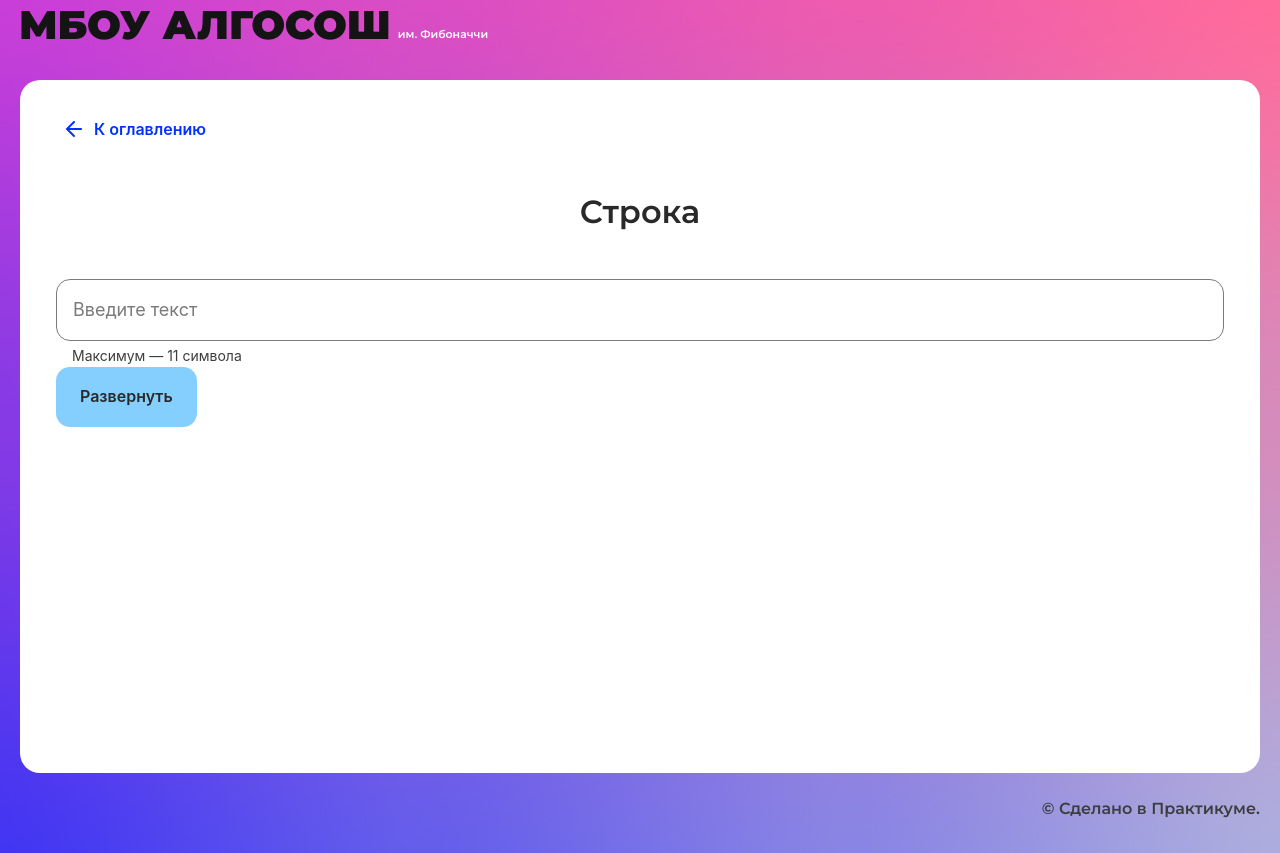
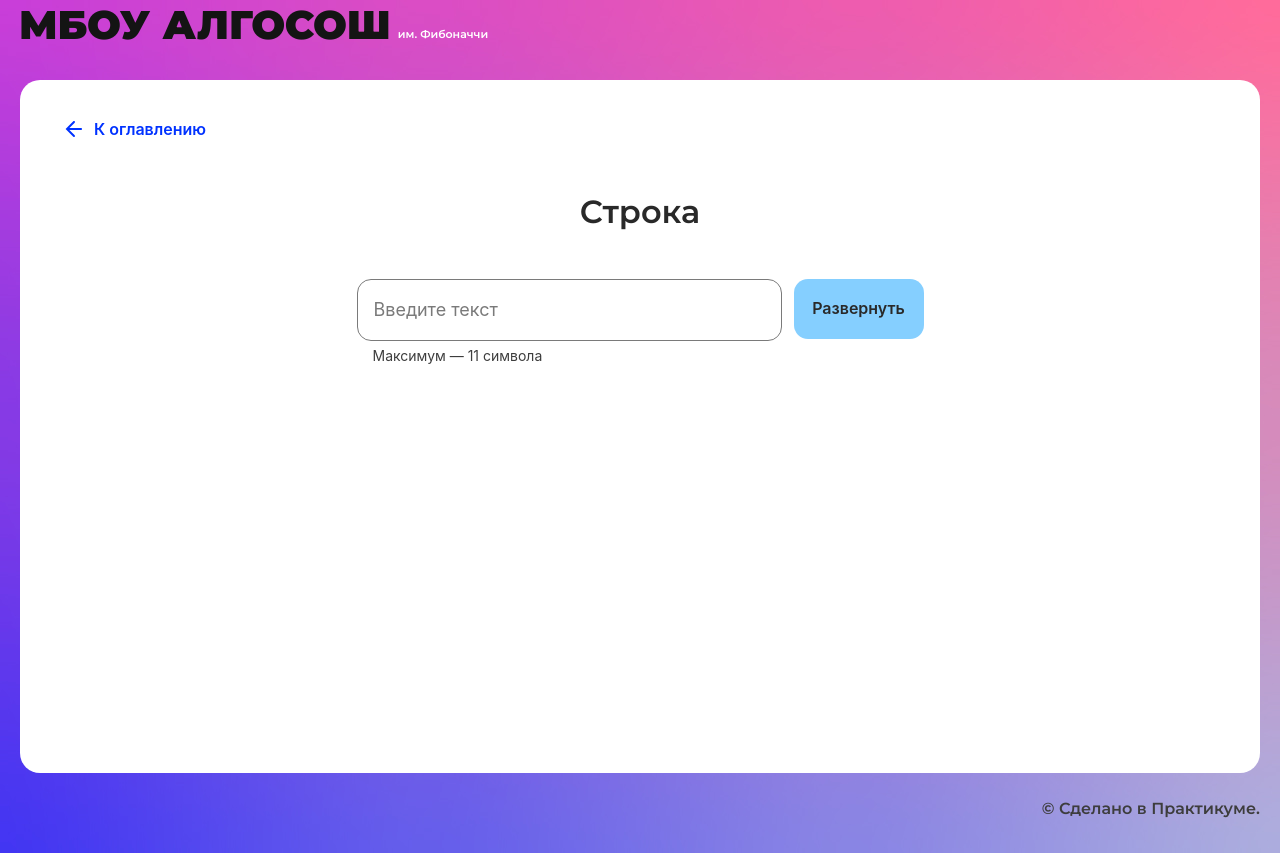
Before and after one commit to vartuom/algososh, a React (Create React App) app: page /recursion in a window 1280 px wide. Built offline with nearby package versions, Linux system fonts and the light colour scheme.

Commit message:
reverse-string-done

```diff
--- /dev/null
+++ b/src/components/string/string.module.css
@@ -0,0 +1,13 @@
+.circleRow {
+    padding-top: 120px;
+    display: flex;
+    justify-content: center;
+    gap: 16px;
+}
+
+.inputForm {
+    margin: 0 auto;
+    display: flex;
+    gap: 12px;
+    max-width: 567px;
+}
--- a/src/components/string/string.tsx
+++ b/src/components/string/string.tsx
@@ -4,17 +4,20 @@ import {Input} from "../ui/input/input";
 import {Button} from "../ui/button/button";
 import {Circle} from "../ui/circle/circle";
 import {ElementStates} from "../../types/element-states";
+import styles from "./string.module.css"
 
 export const StringComponent: React.FC = () => {
 
   const [value, setValue] = useState('');
   const [arr, setArr] = useState([] as Array<string>);
-  const [curr, setCurr] = useState(0);
+  const [currIndex, setCurrIndex] = useState(0);
+  const [isPending, setIsPending] = useState(false);
 
   const onChange = (event: React.ChangeEvent<HTMLInputElement>) => {
     setValue(event.target.value);
   };
 
+  //задержка рендеринга
   const delay = (ms: number) => new Promise<void>(
       resolve => setTimeout(resolve, ms)
   );
@@ -26,41 +29,48 @@ export const StringComponent: React.FC = () => {
     return arr
   }
 
+  //определяем цвет кружка на основе индекса следующего кандидата на перестановку
   const getState = (index: number) => {
-    if (index < curr || index > arr.length - 1 - curr) {
+    if (index < currIndex || index > arr.length - 1 - currIndex) {
       return ElementStates.Modified
     }
-    if (index === curr || index === arr.length - 1 - curr) {
+    if (index === currIndex || index === arr.length - 1 - currIndex) {
       return ElementStates.Changing
     }
     return ElementStates.Default
   }
 
   const reverseString = async () => {
+    //отключаем кнопку
+    setIsPending(true);
     let tempArr = value.split('');
+    setArr([...tempArr]);
+    setCurrIndex(0);
     for (let i = 0; i < Math.floor(tempArr.length / 2 ); i++) {
+      await delay(1000);
       let j = tempArr.length - 1 - i;
-      setCurr(i);
+      setCurrIndex(i+1);
       tempArr = swap(tempArr, i, j);
-      console.log(curr);
       setArr([...tempArr]);
-      await delay(500);
     }
+    //закрашиваем центр, если элементов было нечетное количество
+    setCurrIndex(Math.floor(tempArr.length / 2)+1);
+    setIsPending(false);
   }
 
 
   return (
     <SolutionLayout title="Строка">
-      <form onSubmit={e => {
+      <form className={styles.inputForm} onSubmit={e => {
         e.preventDefault()
         reverseString();
       }}>
         <Input value={value} onChange={onChange} placeholder={"Введите текст"} maxLength={11} isLimitText={true}/>
-        <Button type={"submit"} text={"Развернуть"}/>
+        <Button type={"submit"} text={"Развернуть"} isLoader={isPending}/>
       </form>
-      <div>
+      <div className={styles.circleRow}>
         {arr.map((char, index) => (
-            <Circle letter={char} state={getState(index)}/>
+            <Circle key={`${index}-${char}`} letter={char} state={getState(index)}/>
         ))}
       </div>
     </SolutionLayout>
--- a/src/index.tsx
+++ b/src/index.tsx
@@ -8,9 +8,7 @@ import App from "./components/app/app";
 import reportWebVitals from "./reportWebVitals";
 
 ReactDOM.render(
-  <React.StrictMode>
-    <App />
-  </React.StrictMode>,
+    <App />,
   document.getElementById("root")
 );
 
```
